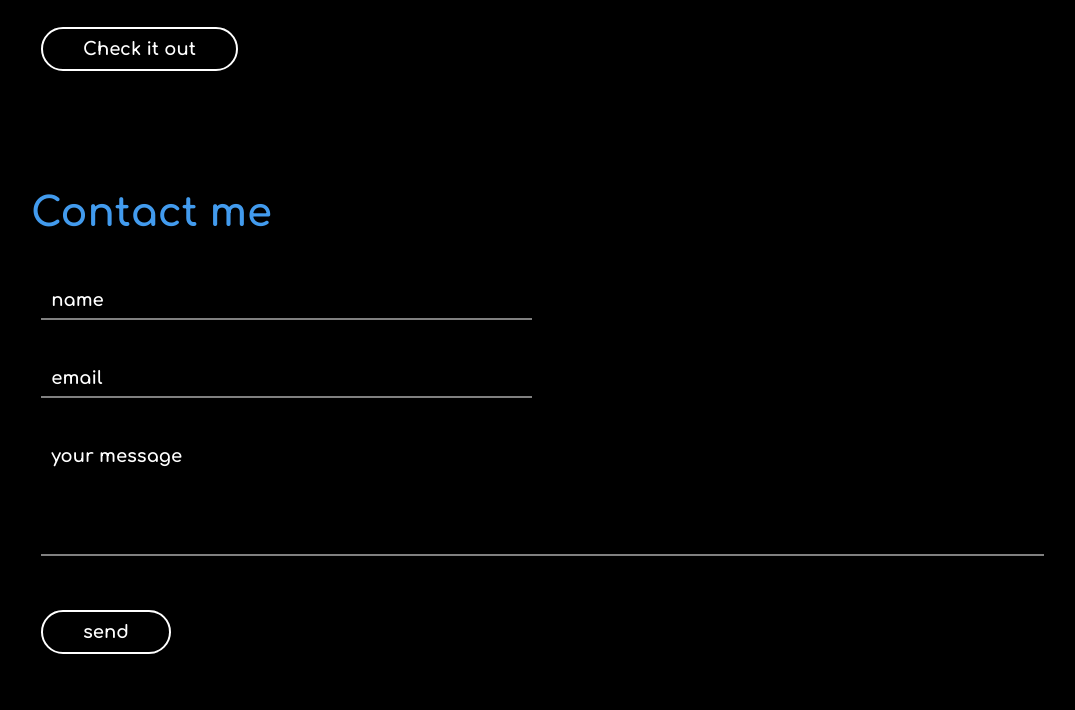
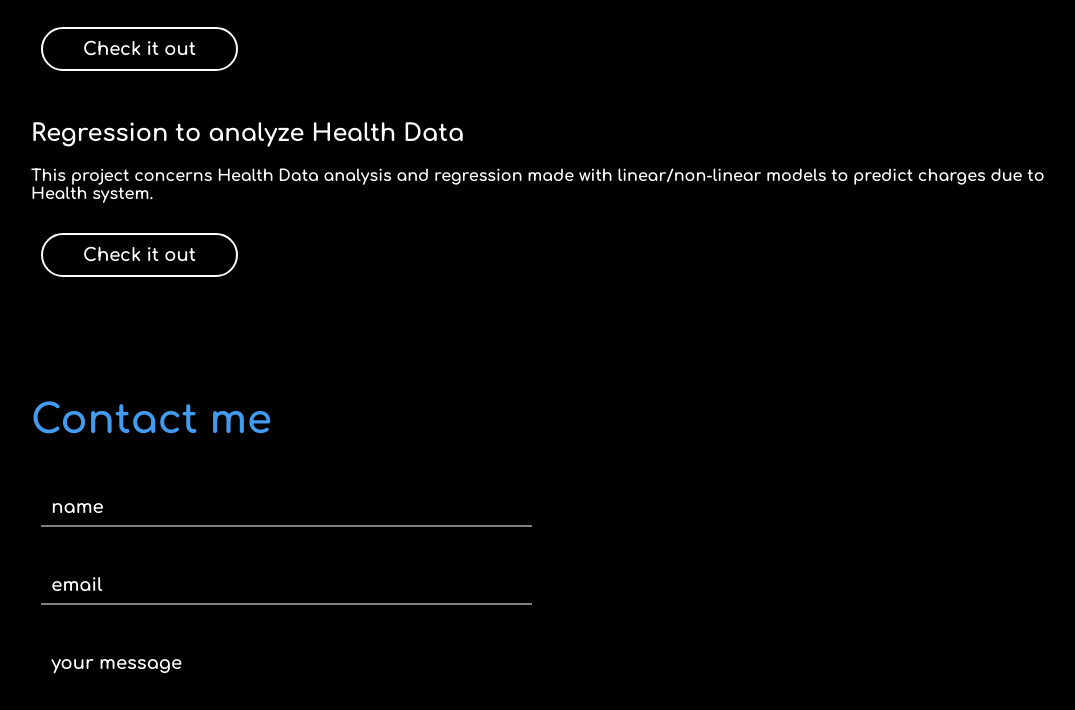
Before and after one commit to dav7deRouge/dav7deRouge.github.io, a plain HTML site: page index.html in a window 1280 px wide. Shown: the part 1654-2364 px from the top of the page, without its empty margins (97-1172 px from the left). Drawn offline with nearby package versions, Linux system fonts and the light colour scheme.

Commit message:
added new project

```diff
--- a/index.html
+++ b/index.html
@@ -65,7 +65,15 @@
                  <!-- <button class="btn_two">code</button> -->
                 </div>
 
-             </div>
+                <div class="project">
+                    <h2>Regression to analyze Health Data</h2>
+                    <div>This project concerns Health Data analysis and regression made with linear/non-linear models to predict charges due to Health system.
+                    </div>
+                    <button class="btn_one" onclick="window.open('https://github.com/dav7deRouge/Portfolio-projects/tree/main/Regression%20to%20analyze%20Health%20Data', '_blank')">Check it out</button>
+                    <!-- <button class="btn_two">code</button> -->
+                   </div>
+
+                </div>
 
               <div id="contact">
                  <h1>Contact me</h1>
```
